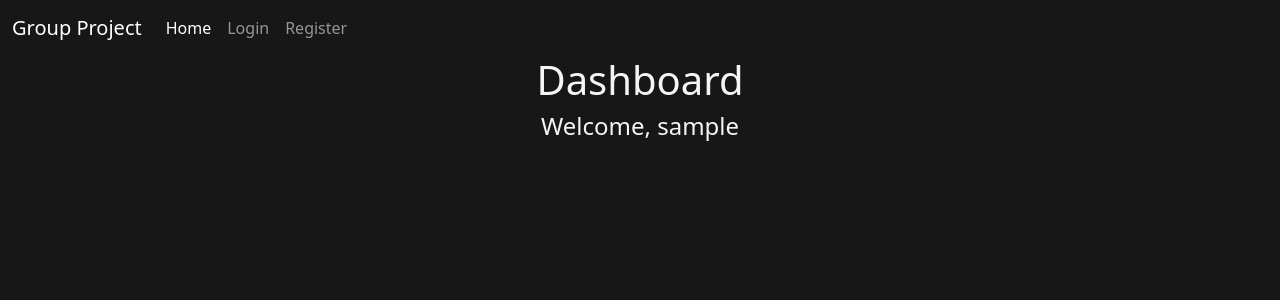
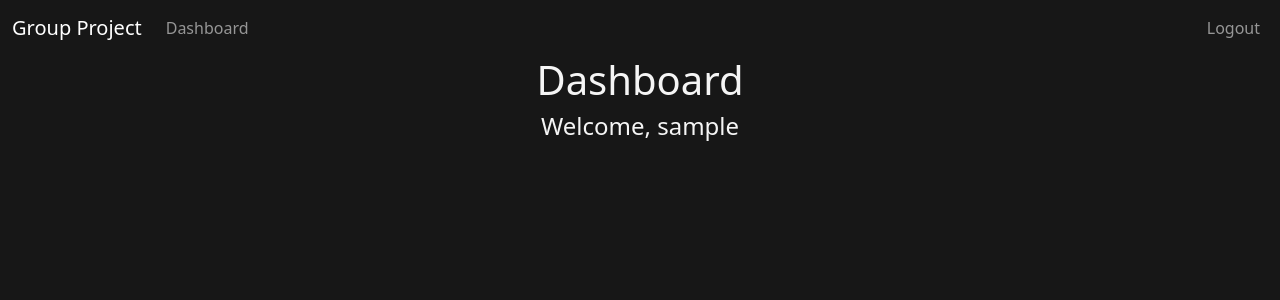
Before and after one commit to isaacdll23/group-project-cs3398, a Flask app: page /dashboard in a window 1280 px wide. Shown: the top 300 px of the page. Run offline with Flask 2, Linux system fonts and the light colour scheme; the visitor is signed in with stand-in values (Sample User, id 1); data comes from the database, SQL or seed files in the repository; some libraries are stand-ins or nearby versions.

Commit message:
added redirects for authenticated users and logout button

```diff
--- a/flask_app/app.py
+++ b/flask_app/app.py
@@ -26,6 +26,7 @@ def create_app():
     # initalize login manager
     login_manager = LoginManager()
     login_manager.init_app(app)
+    login_manager.login_view = 'auth.login'
 
     # login manager user loader callback function
     @login_manager.user_loader
--- a/flask_app/routes/main.py
+++ b/flask_app/routes/main.py
@@ -1,4 +1,5 @@
 from flask import Blueprint, render_template
+from flask_login import login_required
 
 # create blueprint for the main route of the site
 main_blueprint = Blueprint('main', __name__)
@@ -7,6 +8,7 @@ main_blueprint = Blueprint('main', __name__)
 def index():
     return render_template('index.html')
 
+@login_required
 @main_blueprint.route('/dashboard')
 def dashboard():
     return render_template('dashboard.html')
--- a/flask_app/templates/base.html
+++ b/flask_app/templates/base.html
@@ -18,10 +18,8 @@
           </button>
 
           <div class="collapse navbar-collapse" id="navbarContainer">
-            <ul class="navbar-nav me-auto mb-2 mb-md-0">
-              <li class="nav-item">
-                <a class="nav-link active" aria-current="page" href="{{ url_for('main.index') }}">Home</a>
-              </li>
+              {% if not current_user.is_authenticated %}
+            <ul class="navbar-nav ms-auto mb-2 mb-md-0">
               <li class="nav-item">
                 <a class="nav-link" href="{{ url_for('auth.login') }}">Login</a>
               </li>
@@ -29,6 +27,18 @@
                 <a class="nav-link" href="{{ url_for('auth.register') }}">Register</a>
               </li>
             </ul>
+            {% else %}
+            <ul class="navbar-nav mr-auto mb-2 mb-md-0">
+            <li class="nav-item">
+                <a class="nav-link" href="{{ url_for('main.dashboard') }}">Dashboard</a>
+            </li>
+            </ul>
+            <ul class="navbar-nav ms-auto mb-2 mb-md-0">
+                <li class="nav-item">
+                  <a class="nav-link" href="{{ url_for('auth.logout') }}">Logout</a>
+                </li>
+            </ul>
+            {% endif %}
           </div>
         </div>
       </nav>
```
Also changed, not shown: flask_app/routes/auth.py (+10 -1 lines), flask_app/static/css/style.css (line endings or trailing spaces).
